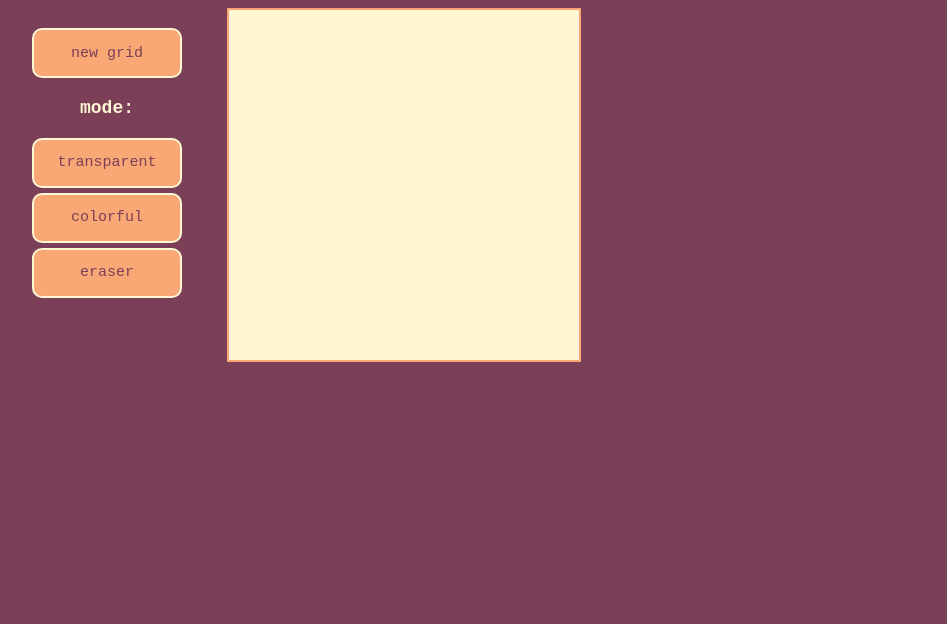
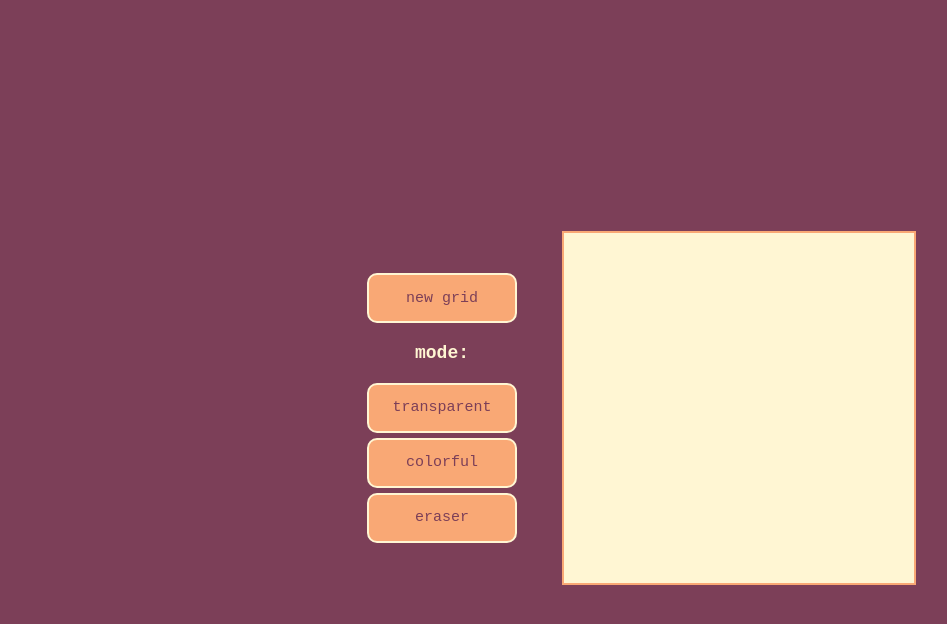
Before and after one commit to shiburshi/etch-a-sketch, a plain HTML site: page index.html in a window 1280 px wide. Shown: the whole page, without its empty margins (21-968 px from the left). Drawn offline with Linux system fonts and the light colour scheme.

Commit message:
Add flex-wrap for narrow screen

```diff
--- a/style.css
+++ b/style.css
@@ -1,8 +1,12 @@
 body {
     background-color: #7c3f58;
     font-family: 'Courier New', Courier, monospace;
+    min-height: 100vh;
 
     display: flex;
+    flex-wrap: wrap-reverse;
+    justify-content: center;
+    align-items: center;
 }
 
 .menu {
@@ -42,6 +46,7 @@ h2 {
     height: 350px;
     border: 2px solid #f9a875;
     background-color: #fff6d3;
+    flex: none;
 
     display: flex;
     flex-direction: column;
```
